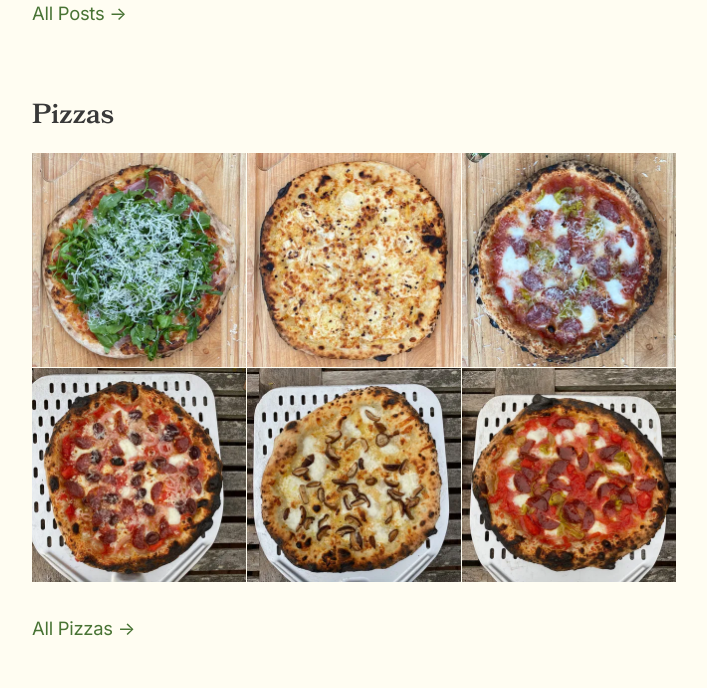
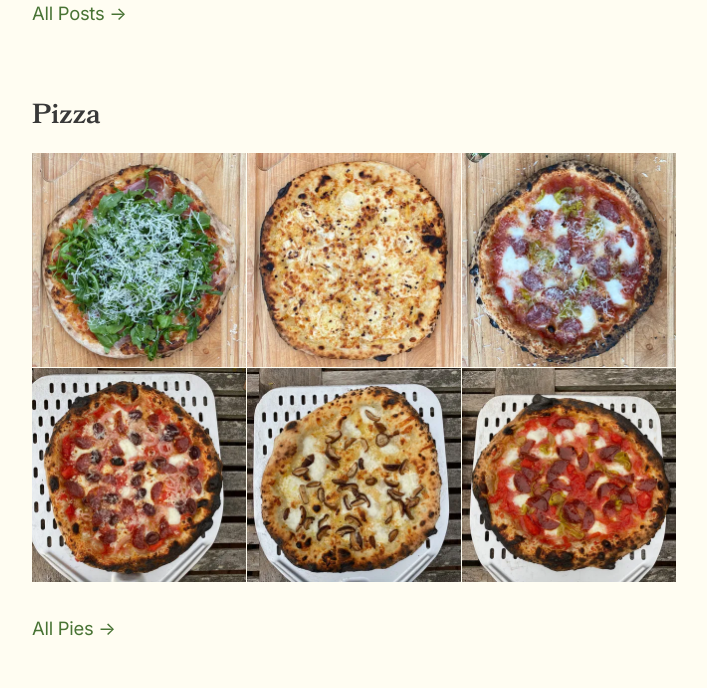
Before and after one commit to jmohsenin/jmohsenin.github.io, a Jekyll site: the page built from index.md, in a window 1280 px wide. Shown: the part 1433-2121 px from the top of the page, without its empty margins (286-993 px from the left). Built offline with Jekyll 4.4.1, drawn with Linux system fonts in a browser that asks for light colours.

Commit message:
Tweak some pizza copy

```diff
--- a/_layouts/home.html
+++ b/_layouts/home.html
@@ -44,7 +44,7 @@ layout: default
     </div>
 </div>
 <div class="margin-bottom--l">
-    <h2 class="margin-bottom--m">Pizzas</h2>
+    <h2 class="margin-bottom--m">Pizza</h2>
     <a href={% link pizza.html %}>
         {% assign pizza_preview = "" | split: "," %}
         {% for pizza in site.pizzas reversed %}
@@ -64,6 +64,6 @@ layout: default
         </div>
     </a>
     <div class="margin-top--l">
-        <a class="link-with-spacing" href={% link pizza.html %}>All Pizzas <span class="link-arrow">→</span></a>
+        <a class="link-with-spacing" href={% link pizza.html %}>All Pies <span class="link-arrow">→</span></a>
     </div>
 </div>
--- a/pizza.html
+++ b/pizza.html
@@ -1,10 +1,11 @@
 ---
 layout: default
+title: "Pizza"
 script: "/assets/js/pizza.js"
 image: /assets/images/pizza-cover.png
 ---
 <div class="margin-bottom--l">
-    <h1>Pizzas</h1>
+    <h1>Pizza</h1>
     <div class="color-text--secondary text-transform--uppercase margin-bottom--m">
         {% assign pizza_count = 0 %}
         {% for pizza in site.pizzas %}
```
